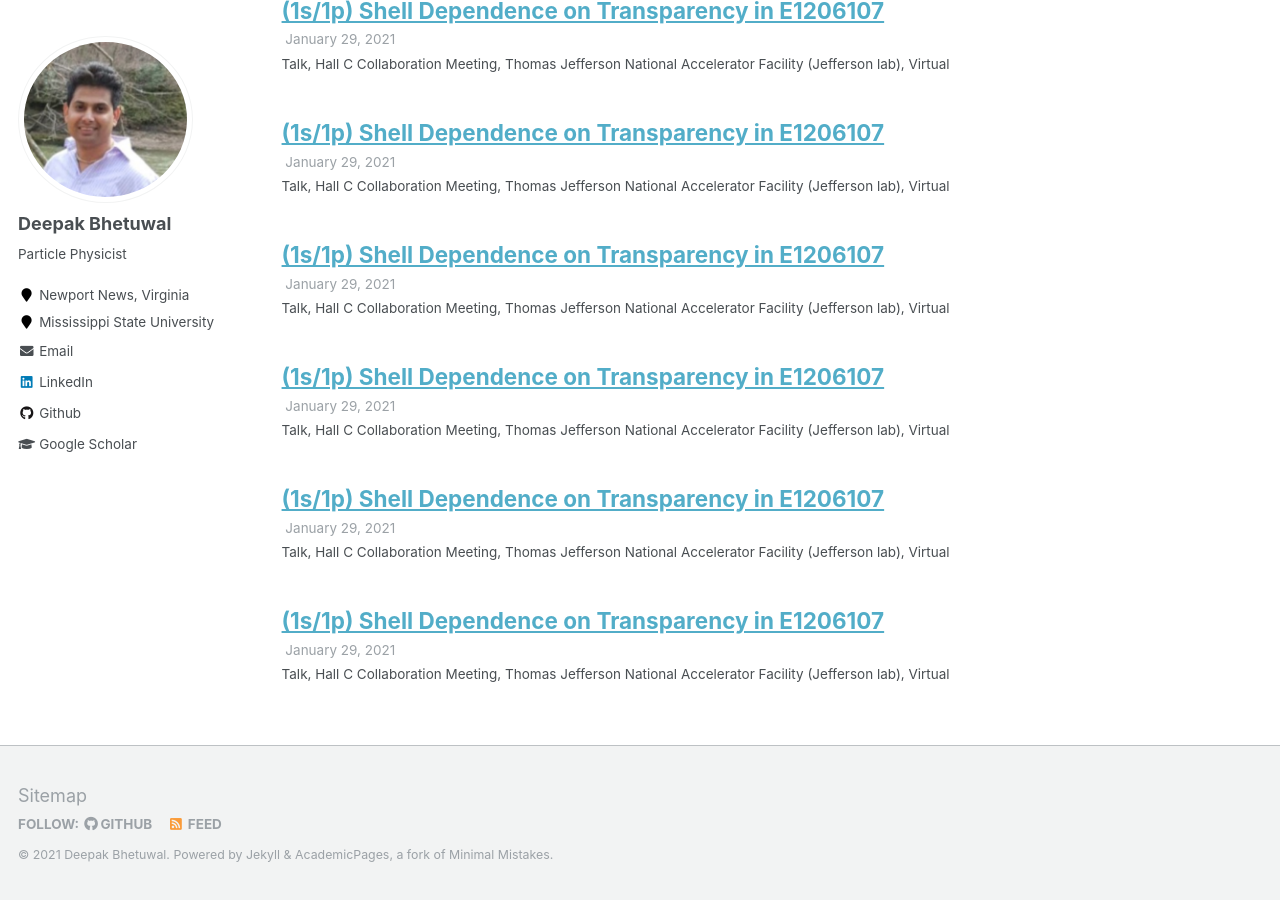
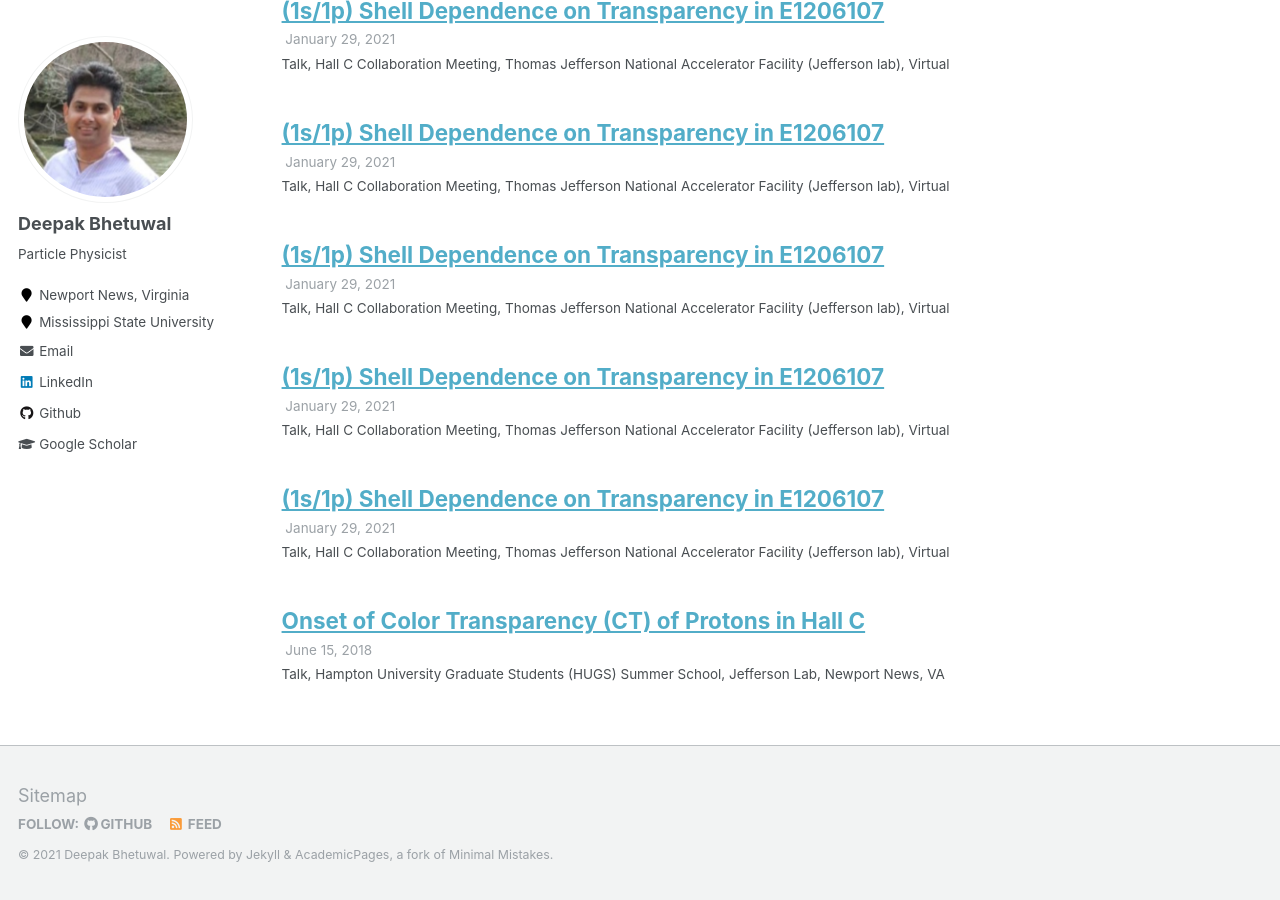
Before and after one commit to dkb208/dkb208.github.io, a Jekyll site: the page built from _pages/talks.html, in a window 1280 px wide and 900 px high, scrolled down 1782 px. Built offline with Jekyll 4.4.1, drawn with Linux system fonts in a browser that asks for light colours.

Commit message:
Update 2021-01-01.md

```diff
--- a/_talks/2021-01-01.md
+++ b/_talks/2021-01-01.md
@@ -1,9 +1,9 @@
 ---
-title: "(1s/1p) Shell Dependence on Transparency in E1206107"
+title: "Onset of Color Transparency (CT) of Protons in Hall C"
 collection: talks
-type: "Talk, Hall C Collaboration Meeting"
-permalink: /talks/2014-03-01-talk-3
-venue: "Thomas Jefferson National Accelerator Facility (Jefferson lab)"
-date: 2021-01-29
-location: "Virtual"
+type: "Talk, Hampton University Graduate Students (HUGS) Summer School"
+permalink: /talks/2021-01-01
+venue: "Jefferson Lab"
+date: 2018-06-15
+location: "Newport News, VA"
 ---
```
